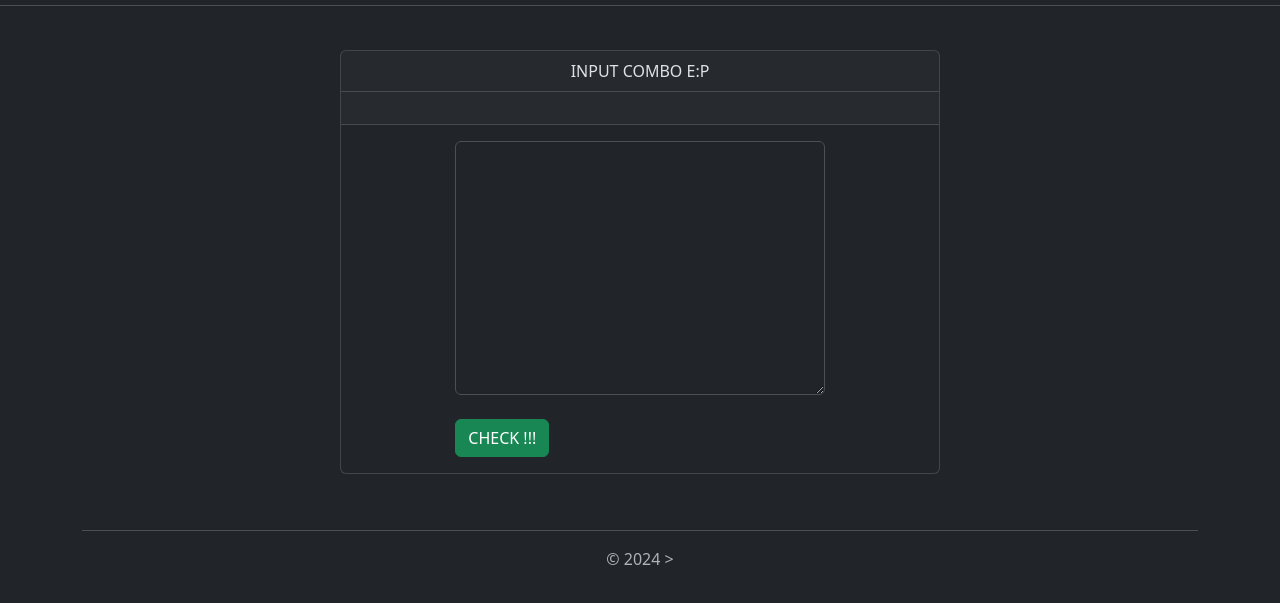
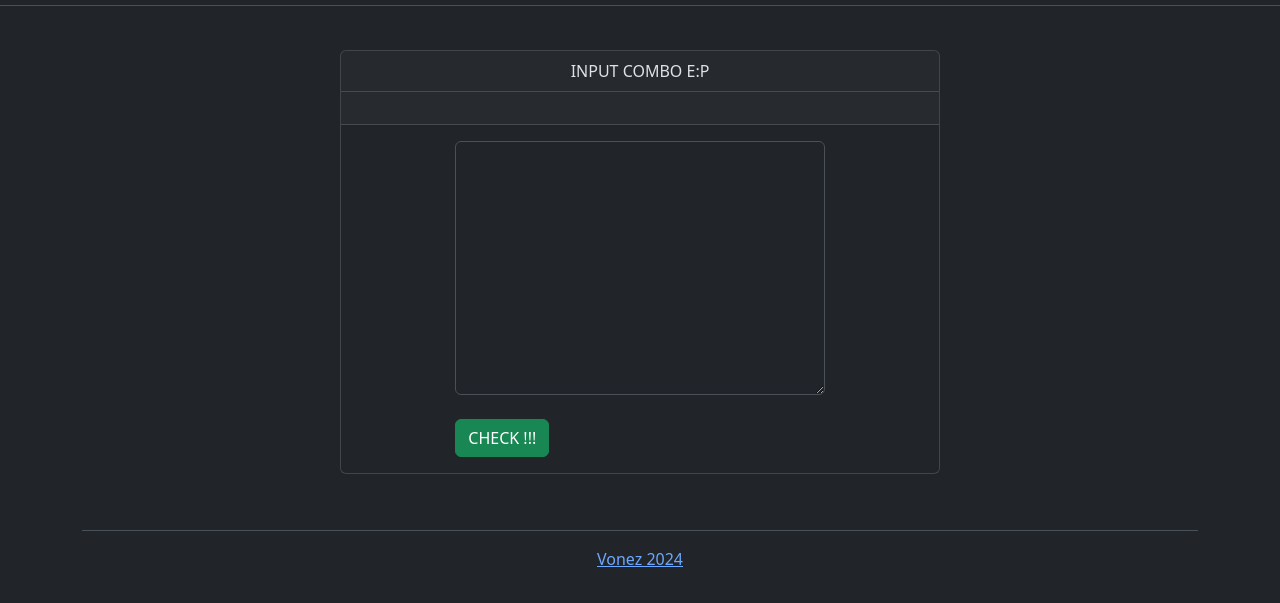
Before and after one commit to mikolsvonez438/viva_ui, a plain HTML site: page index.html in a window 1280 px wide. Shown: the part 61-664 px from the top of the page. Drawn offline with nearby package versions, Linux system fonts and the light colour scheme.

Commit message:
Update index.html

```diff
--- a/index.html
+++ b/index.html
@@ -67,7 +67,7 @@
             <ul class="nav justify-content-center border-bottom pb-3 mb-3">
 
             </ul>
-            <p class="text-center text-body-secondary">© 2024 ></p>
+            <p class="text-center text-body-secondary"><a href="https://phcorner.net/members/localhost-8080.282102/">Vonez 2024 </a></p>
         </footer>
     </div>
     <script src="script.js"></script>
```
